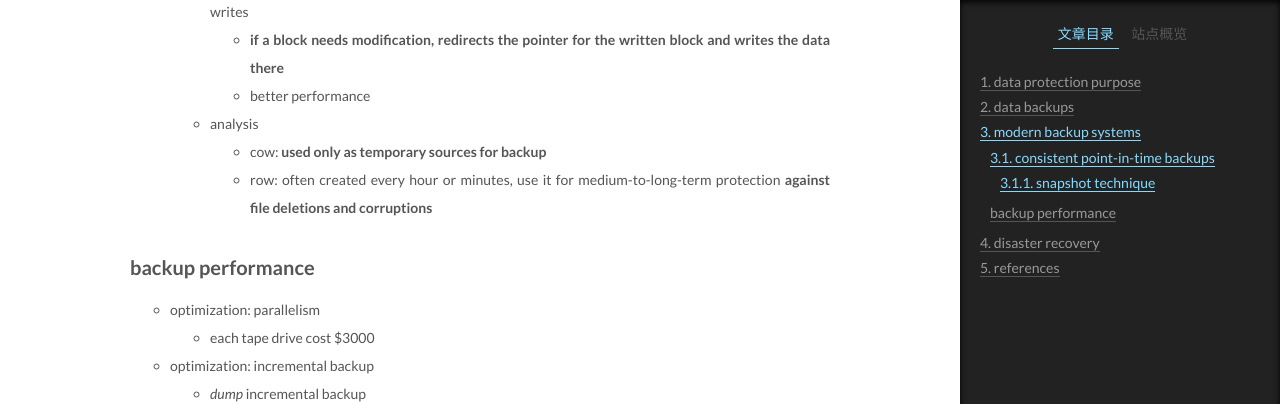
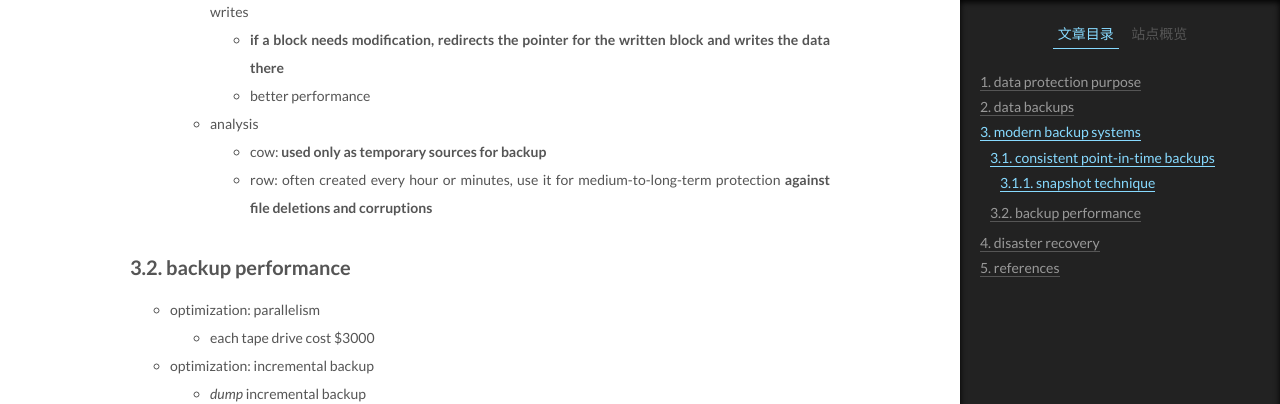
Before and after one commit to Willendless/willendless.github.io, a Jekyll site: the page built from _posts/2021-11-3-存储系统（十）.md, in a window 1280 px wide and 1400 px high, scrolled down 3699 px. Shown: the top 404 px of the window. Built offline with Jekyll 4.4.1, drawn with Linux system fonts in a browser that asks for light colours; comment, search, counter and statistics services are not loaded.

Commit message:
chore: update section number

```diff
--- a/_posts/2021-11-3-存储系统（十）.md
+++ b/_posts/2021-11-3-存储系统（十）.md
@@ -136,7 +136,7 @@ category: 存储系统
     + cow: **used only as temporary sources for backup**
     + row: often created every hour or minutes, use it for medium-to-long-term protection **against file deletions and corruptions**
 
-### backup performance
+### 3.2. backup performance
 
 + optimization: parallelism
   + each tape drive cost $3000
```
